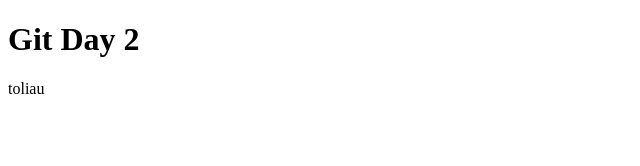
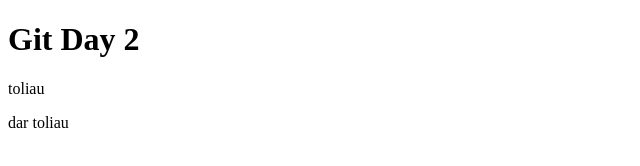
Before and after one commit to javapagrindai/didactic-chainsaw, a plain HTML site: page index.html in a window 1280 px wide. Shown: the full height of the page, 0-640 px from the left. Drawn offline with Linux system fonts and the light colour scheme.

Commit message:
Add something

```diff
--- a/index.html
+++ b/index.html
@@ -8,5 +8,6 @@
 <body>
     <h1>Git Day 2</h1>
     <p>toliau</p>
+    <p>dar toliau</p>
 </body>
 </html>
```
